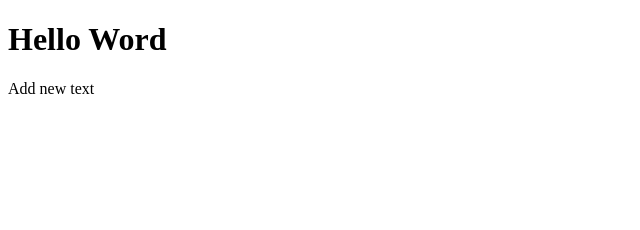
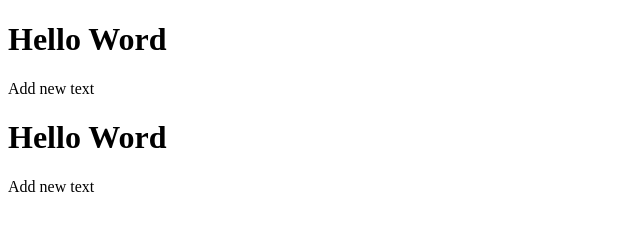
Before and after one commit to habibur5/blog-website, a plain HTML site: page index.html in a window 1280 px wide. Shown: the whole page, without its empty margins (0-640 px from the left). Drawn offline with Linux system fonts and the light colour scheme.

Commit message:
add 2 new lineindex.html

```diff
--- a/index.html
+++ b/index.html
@@ -8,6 +8,7 @@
   <body>
     <h1>Hello Word</h1>
     <p>Add new text</p>
-
+    <h1>Hello Word</h1>
+    <p>Add new text</p>
   </body>
 </html>
```
